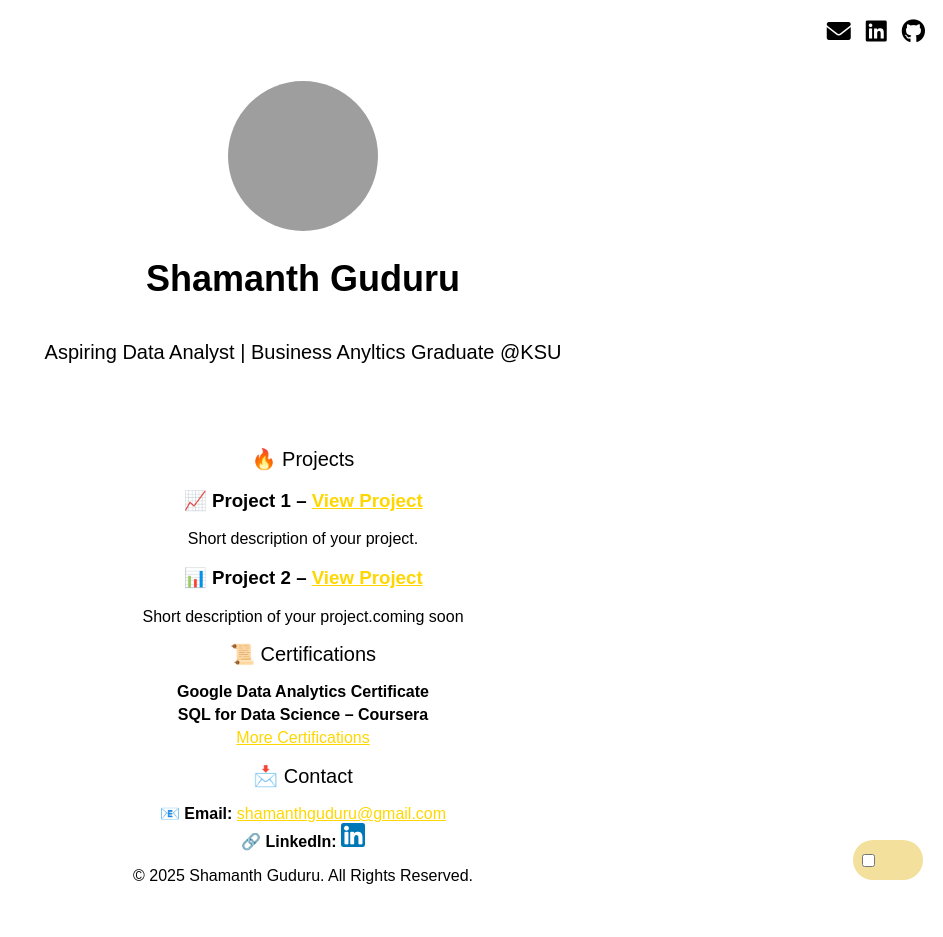
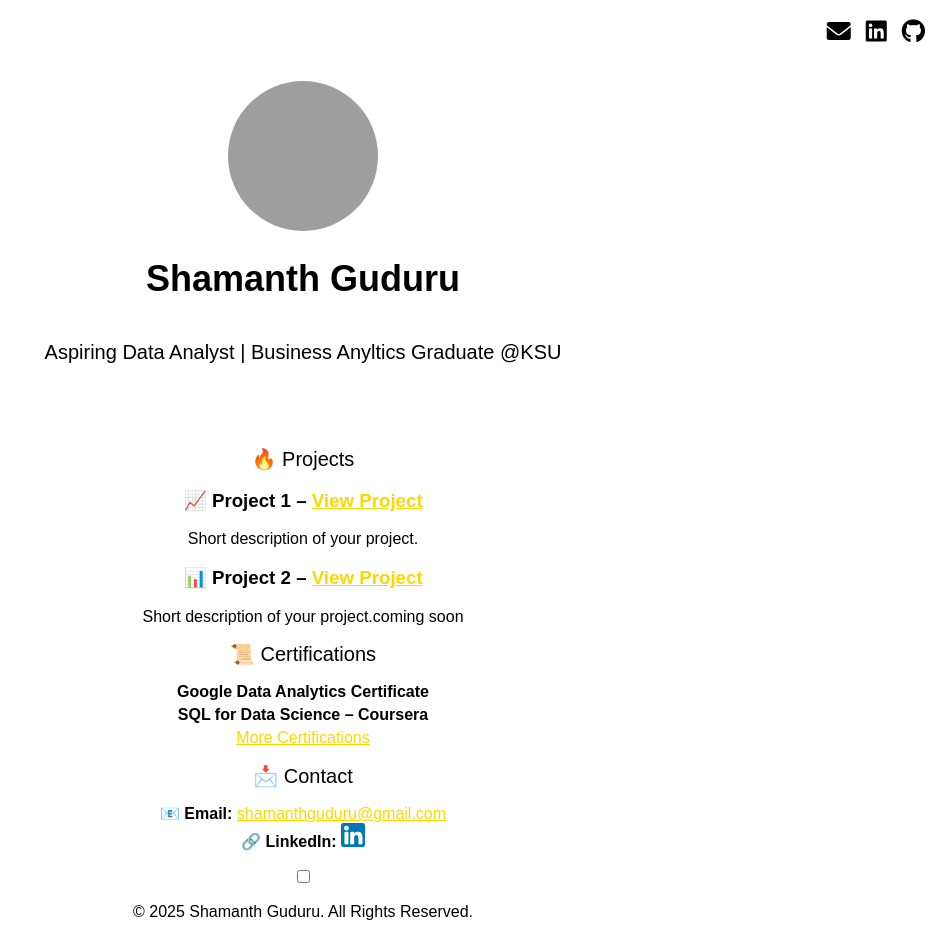
Before and after one commit to shamanthguduru/shamanthguduru.github.io, a Jekyll site: the page built from index.md, in a window 1280 px wide. Shown: the whole page, without its empty margins (337-1280 px from the left). Built offline with Jekyll 4.4.1, drawn with Linux system fonts in a browser that asks for light colours; before the commit the page ends 901 px from its top, so only the background shows below that; grey boxes are pictures that could not be loaded.

Commit message:
Update default.html

```diff
--- a/_layouts/default.html
+++ b/_layouts/default.html
@@ -27,11 +27,10 @@
         {{ content }}
     </main>
 
-    <div class="theme-toggle-container">
-        <label class="theme-toggle">
-            <input type="checkbox" id="theme-switch" onclick="toggleTheme()">
-            <span class="slider"></span>
-        </label>
+    <!-- Theme Toggle Switch -->
+    <div class="toggle-container">
+        <input type="checkbox" id="theme-toggle" class="toggle-checkbox">
+        <label for="theme-toggle" class="toggle-label"></label>
     </div>
 
     <footer>
@@ -39,20 +38,27 @@
     </footer>
 
     <script>
+        // Theme Toggle Function
         function toggleTheme() {
             let body = document.body;
-            body.classList.toggle('dark-mode');
-            let isDark = body.classList.contains('dark-mode');
-            localStorage.setItem('theme', isDark ? 'dark' : 'light');
-            document.getElementById('theme-switch').checked = isDark;
+            let toggle = document.getElementById('theme-toggle');
+            if (toggle.checked) {
+                body.classList.add('dark-mode');
+                localStorage.setItem('theme', 'dark');
+            } else {
+                body.classList.remove('dark-mode');
+                localStorage.setItem('theme', 'light');
+            }
         }
 
+        // Check Local Storage for Theme Preference
         window.onload = () => {
-            let isDark = localStorage.getItem('theme') === 'dark';
-            if (isDark) {
+            let toggle = document.getElementById('theme-toggle');
+            if (localStorage.getItem('theme') === 'dark') {
                 document.body.classList.add('dark-mode');
-                document.getElementById('theme-switch').checked = true;
+                toggle.checked = true;
             }
+            toggle.addEventListener('change', toggleTheme);
         };
     </script>
 </body>
```
